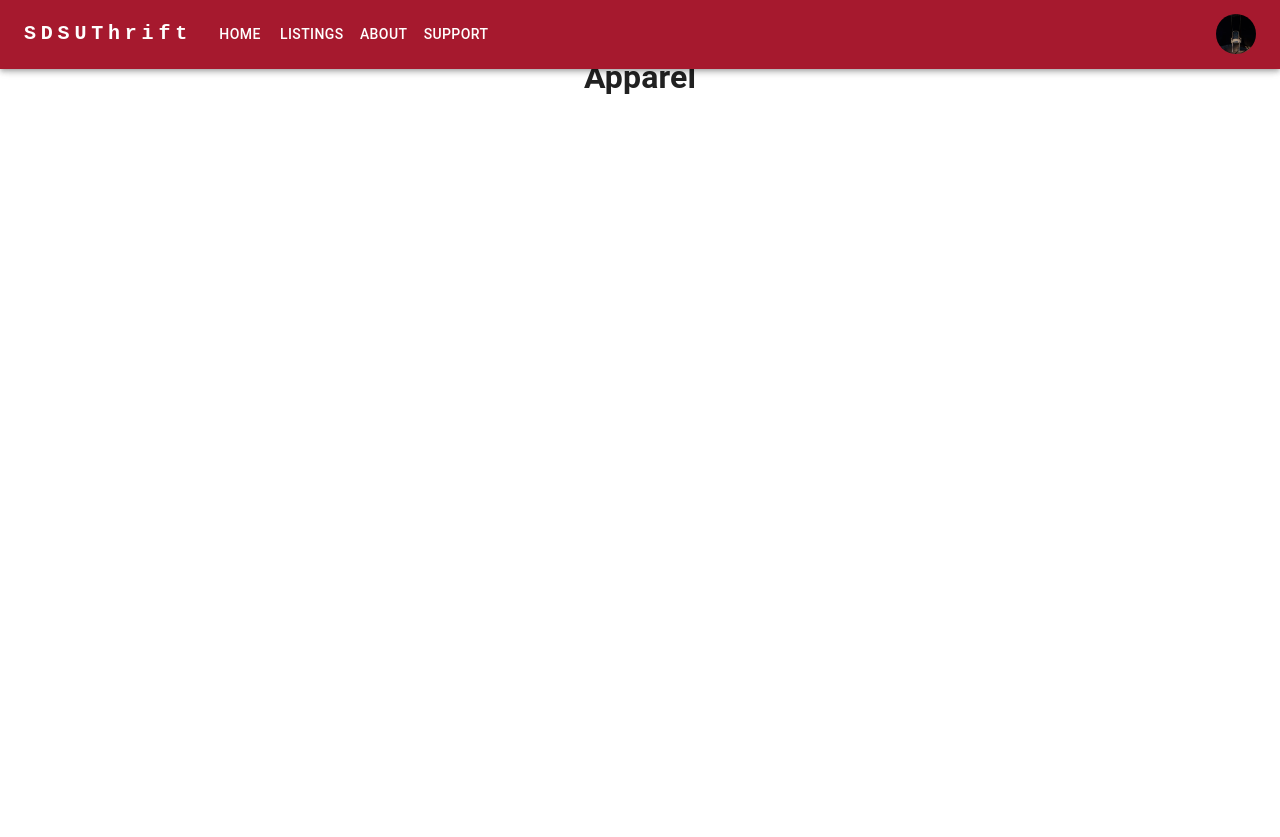
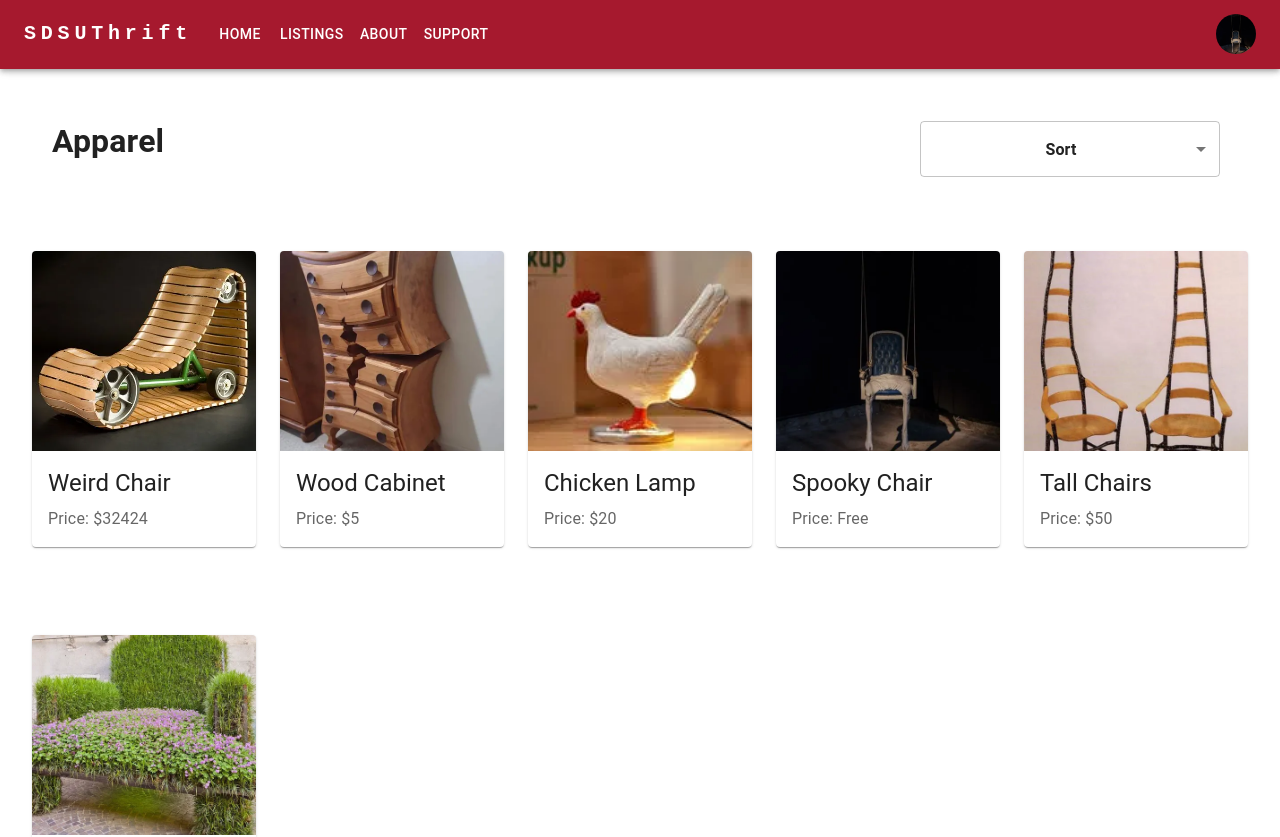
Before and after one commit to leanneallen/sdsu-thrift, a React (Vite) app in the folder thrift/frontend/: page /Apparel in a window 1280 px wide. Shown: the top 837 px of the page. Before the commit the page ends 800 px from the top, so only its background shows below. Built offline with nearby package versions, Linux system fonts and the light colour scheme.

Commit message:
Added apparel page and sort dropdown

```diff
--- a/thrift/frontend/src/App.jsx
+++ b/thrift/frontend/src/App.jsx
@@ -15,31 +15,23 @@ import './App.css'
 import ApparelPage from './pages/categories/Apparel.jsx'
 
 /*ROUTING PATH TEMPLATE: <Route path="" element={</>} /> */
+
 function App() {
   return (
-    <div>
-      <ApparelPage />
-    </div>
+    <>
+        <Routes>
+          <Route path="/" element={<HomePage />} />
+          <Route path="/Home" element={<HomePage />} />
+          <Route path="/Listings" element={<ListingPage/>} />
+          <Route path="/SignUp" element={<SignUpPage />} />
+          <Route path="/Login" element={<LoginPage />} />
+          <Route path="/About" element={<AboutPage />} />
+          <Route path="/Support" element={<SupportPage/>} />
+          <Route path="/Apparel" element={<ApparelPage />} />
+          <Route path="*" element={<NoPage />} />
+        </Routes>
+        </>
   );
 }
 
-// FOR ROUTING
-// function App() {
-//   return (
-//     <>
-//         /* <Routes>
-//           <Route path="/" element={<HomePage />} />
-//           <Route path="/Home" element={<HomePage />} />
-//           <Route path="/Listings" element={<ListingPage/>} />
-//           <Route path="/SignUp" element={<SignUpPage />} />
-//           <Route path="/Login" element={<LoginPage />} />
-//           <Route path="/About" element={<AboutPage />} />
-//           <Route path="/Support" element={<SupportPage/>} />
-//           <Route path="/Apparel" element={<ApparelPage />} />
-//           <Route path="*" element={<NoPage />} />
-//         </Routes> */}
-//         </>
-//   );
-// }
-
 export default App
--- a/thrift/frontend/src/components/Category.jsx
+++ b/thrift/frontend/src/components/Category.jsx
@@ -1,19 +1,19 @@
 import * as React from 'react';
 import Card from '@mui/material/Card';
-import CardActions from '@mui/material/CardActions';
 import CardContent from '@mui/material/CardContent';
-import CardMedia from '@mui/material/CardMedia';
-import Button from '@mui/material/Button';
+import CardActionArea from '@mui/material/CardActionArea';
 import Typography from '@mui/material/Typography';
 
-export default function CategoryCard({categoryName}) {
+export default function CategoryCard({categoryName, onClick}) {
   return (
-    <Card sx={{alignItems:'center', justifyContent:'center', display:'flex',backgroundColor: '#A6192E', height: '150px' }}>
-      <CardContent>
-        <Typography sx={{color: 'white',}}component="div">
-          {categoryName}
-        </Typography>
-      </CardContent>
+    <Card sx={{ alignItems: 'center', justifyContent: 'center', display: 'flex', backgroundColor: '#A6192E', height: '150px' }}>
+      <CardActionArea onClick={onClick} sx={{ width: '100%', height: '100%' }}>
+        <CardContent>
+          <Typography sx={{ color: 'white' }} component="div">
+            {categoryName}
+          </Typography>
+        </CardContent>
+      </CardActionArea>
     </Card>
   );
 }
--- /dev/null
+++ b/thrift/frontend/src/components/FiltersCategory.jsx
@@ -0,0 +1,83 @@
+import * as React from 'react';
+import { useTheme } from '@mui/material/styles';
+import OutlinedInput from '@mui/material/OutlinedInput';
+import MenuItem from '@mui/material/MenuItem';
+import FormControl from '@mui/material/FormControl';
+import Select from '@mui/material/Select';
+
+const ITEM_HEIGHT = 48;
+const ITEM_PADDING_TOP = 8;
+const MenuProps = {
+  PaperProps: {
+    style: {
+      maxHeight: ITEM_HEIGHT * 4.5 + ITEM_PADDING_TOP,
+      width: 250,
+    },
+  },
+};
+
+const names = [
+  'Price: Low to High',
+  'Price: High to Low',
+  'Most Recent'
+];
+
+function getStyles(name, personName, theme) {
+  return {
+    fontWeight:
+      personName.indexOf(name) === -1
+        ? theme.typography.fontWeightRegular
+        : theme.typography.fontWeightMedium,
+  };
+}
+
+export default function MultipleSelectPlaceholder() {
+  const theme = useTheme();
+  const [personName, setPersonName] = React.useState([]);
+
+  const handleChange = (event) => {
+    const {
+      target: { value },
+    } = event;
+    setPersonName(
+      // On autofill we get a stringified value.
+      typeof value === 'string' ? value.split(',') : value,
+    );
+  };
+
+  return (
+    <div>
+      <FormControl sx={{ m: 1, width: 300, mt: 3 }}>
+        <Select
+          multiple
+          displayEmpty
+          value={personName}
+          onChange={handleChange}
+          input={<OutlinedInput />}
+          renderValue={(selected) => {
+            if (selected.length === 0) {
+              return <b>Sort</b>;
+            }
+
+            return selected.join(', ');
+          }}
+          MenuProps={MenuProps}
+          inputProps={{ 'aria-label': 'Without label' }}
+        >
+          <MenuItem disabled value="">
+            <em>Sort by</em>
+          </MenuItem>
+          {names.map((name) => (
+            <MenuItem
+              key={name}
+              value={name}
+              style={getStyles(name, personName, theme)}
+            >
+              {name}
+            </MenuItem>
+          ))}
+        </Select>
+      </FormControl>
+    </div>
+  );
+}
--- /dev/null
+++ b/thrift/frontend/src/components/GridIndivCategory.jsx
@@ -0,0 +1,53 @@
+import * as React from 'react';
+import Listing from './UserListingCard'
+import Grid from '@mui/material/Grid';
+
+const listingArr = [
+    {
+      "title": "Weird Chair",
+      "price": "$32424",
+      "img": "./src/assets/BikeChair.png"
+    },
+    {
+      "title": "Wood Cabinet",
+      "price": "$5",
+      "img": "./src/assets/Cabinet.png"
+    },
+    {
+      "title": "Chicken Lamp",
+      "price": "$20",
+      "img": "./src/assets/ChickenLamp.png"
+    },
+    {
+      "title": "Spooky Chair",
+      "price": "Free",
+      "img": "./src/assets/SpookyChair.png"
+    },
+    {
+      "title": "Tall Chairs",
+      "price": "$50",
+      "img": "./src/assets/TallChairs.png"
+    },
+    {
+      "title": "Grass Chair",
+      "price": "200",
+      "img": "./src/assets/GrassChair.png"
+    },
+  ]
+
+export default function ListingsInCategory(){
+return(
+    <>
+
+    <Grid container spacing = {{ xs: 2, md: 3 }} columns={{ xs: 4, sm: 9, md: 12, lg:15 }}>
+      {listingArr.map((listing, index) =>
+      (<>
+        <Grid item xs={4} sm={3} md={3} lg={3} key={index}>
+            <Listing key={index} style ={{marginBottom: '64px', width: "200px", height: "345px"}} img = {listing.img} desc = {listing.price} title = {listing.title} />
+        </Grid>
+       </>
+      ))}
+    </Grid>
+    </>
+)
+}
--- /dev/null
+++ b/thrift/frontend/src/components/UserListingCard.jsx
@@ -0,0 +1,34 @@
+import * as React from 'react';
+import Card from '@mui/material/Card';
+import CardContent from '@mui/material/CardContent';
+import Box from '@mui/material/Box'
+import CardMedia from '@mui/material/CardMedia';
+import Typography from '@mui/material/Typography';
+import Button from '@mui/material/Button'
+import { CardActionArea } from '@mui/material';
+
+export default function Listing({title, img, desc}) {
+  return (
+    <Card position = "flex" sx={{ maxWidth: 300 }}style ={{ marginTop: '64px'}}>
+      <CardActionArea>
+        <CardMedia
+          component="img"
+          width="345"
+          height="200"
+          image={img}
+          alt="Listing"
+        />
+        <CardContent >
+          <Typography gutterBottom variant="h5" component="div" align="left">
+            {title}
+          </Typography>
+          <Box sx={{display:"flex", justifyContent:"space-between"}}>
+          <Typography variant="body1" color="text.secondary" align="left">
+            {"Price: " + desc}
+          </Typography>
+          </Box>
+        </CardContent>
+      </CardActionArea>
+    </Card>
+  );
+}
--- a/thrift/frontend/src/pages/categories/Apparel.jsx
+++ b/thrift/frontend/src/pages/categories/Apparel.jsx
@@ -1,12 +1,27 @@
 import * as React from 'react'
-import Header from '../../components/Header.jsx'
+import ClippedDrawer from '../../components/FiltersCategory'
+import CategoryGrid from '../../components/GridCategory';
+import ListingsInCategory from '../../components/GridIndivCategory';
+import Header from '../../components/Header';
+import MultipleSelectPlaceholder from '../../components/FiltersCategory';
 
 function ApparelPage() {
-    return (
-        <>
-            <Header/>
-            <h1>Apparel</h1>
-        </>
-    );
-    }
-export default ApparelPage;
+  return (
+    <div>
+        <Header />
+        <div className='category-title' style={{
+          display: 'flex',       // Make this a flex container
+          alignItems: 'center',  // Align items vertically in the center
+          justifyContent: 'space-between', // Space between the title and the select box
+          marginTop: '64px',     // Top margin
+          marginRight: '20px',   // Right margin for spacing
+          marginLeft: '20px'     // Left margin for spacing
+        }}>
+          <h1>Apparel</h1>
+          <MultipleSelectPlaceholder />
+        </div>
+        <ListingsInCategory />
+    </div>
+  );
+}
+export default ApparelPage
```
